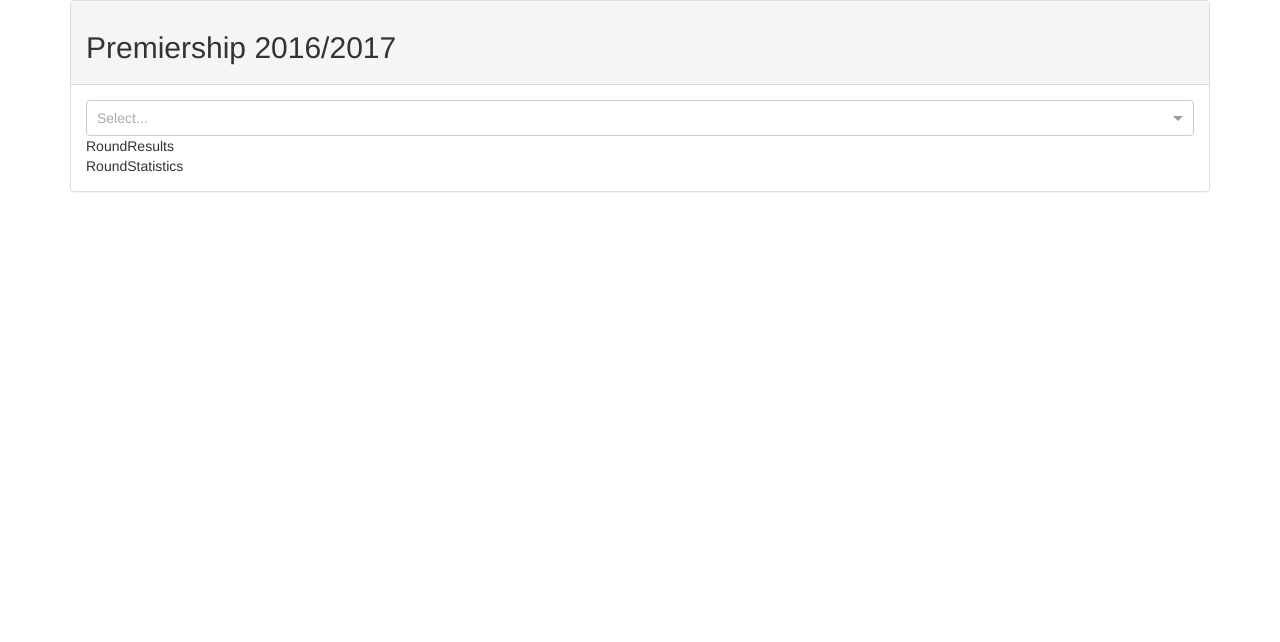
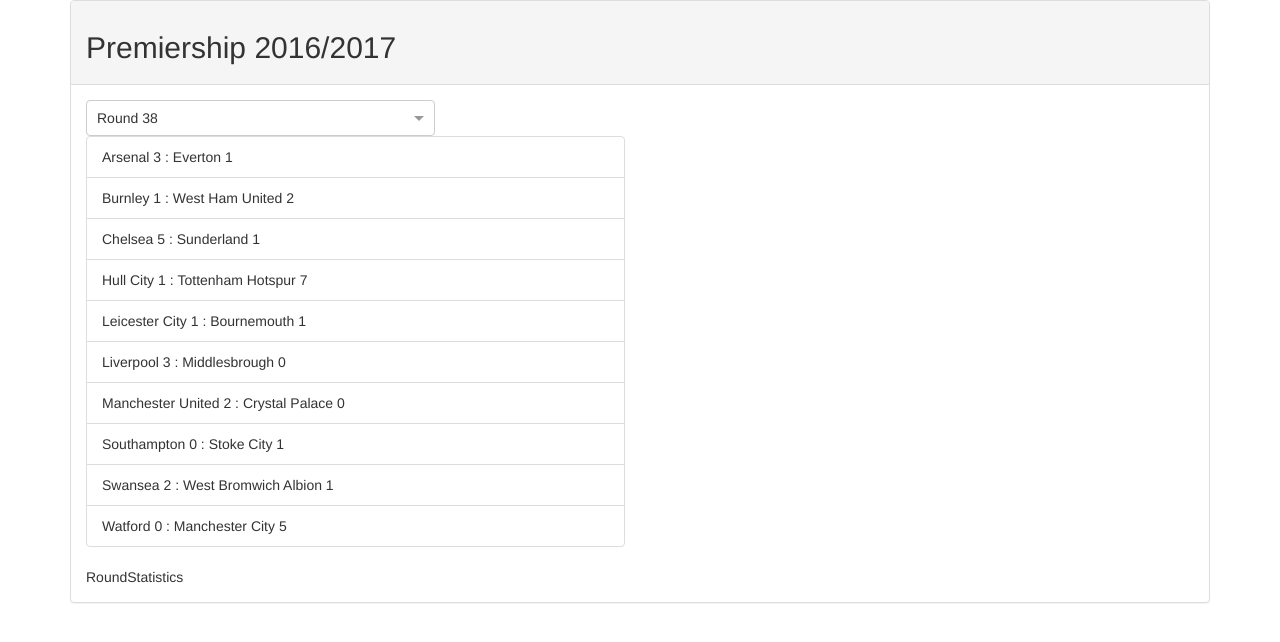
Before and after one commit to Matkovic123/Infobip_premiership, a React (Create React App) app: page / in a window 1280 px wide. Shown: the top 642 px of the page. Built offline with nearby package versions, Linux system fonts and the light colour scheme.

Commit message:
React setup for Premiership and RoundResult components

```diff
--- a/package.json
+++ b/package.json
@@ -3,6 +3,7 @@
   "version": "0.1.0",
   "private": true,
   "dependencies": {
+    "axios": "^0.17.1",
     "react": "^16.2.0",
     "react-bootstrap": "^0.32.1",
     "react-dom": "^16.2.0",
@@ -16,5 +17,8 @@
     "build": "react-scripts build",
     "test": "react-scripts test --env=jsdom",
     "eject": "react-scripts eject"
+  },
+  "devDependencies": {
+    "redux-logger": "^3.0.6"
   }
 }
--- a/src/App.js
+++ b/src/App.js
@@ -1,5 +1,4 @@
 import React, {Component} from 'react';
-import Select from 'react-select';
 import 'react-select/dist/react-select.css';
 import Premiership from "./containers/Premiership/Premiership";
 
@@ -14,9 +13,7 @@
                             <h2>Premiership 2016/2017</h2>
                         </div>
                         <div className="panel-body">
-                            <Select/>
                             <Premiership/>
-
                         </div>
                     </div>
                 </div>
--- a/src/components/RoundResults/RoundResults.js
+++ b/src/components/RoundResults/RoundResults.js
@@ -2,7 +2,18 @@
 
 const RoundResults = (props) => (
     <div>
-        RoundResults
+        <ul className="list-group">
+            {props.matches.map((match, index) => {
+                return (
+                    <li key={index}
+                        className="list-group-item"
+                    >
+                        {match.homeTeam} {match.homeTeamScore} :&nbsp;
+                        {match.opponentTeam} {match.opponentTeamScore}
+                    </li>
+                )
+            })}
+        </ul>
     </div>
 );
 
--- a/src/containers/Premiership/Premiership.js
+++ b/src/containers/Premiership/Premiership.js
@@ -1,20 +1,68 @@
 import React from 'react';
+import Select from 'react-select';
+import axios from 'axios';
+
 import RoundResults from "../../components/RoundResults/RoundResults";
 import RoundStatistics from "../../components/RoundStatistics/RoundStatistics";
+import {createOptionsForSelect, parseMatchesForRound} from "../../helpers/helper";
 
 
 class Premiership extends React.Component {
+    state = {
+        rounds: [],
+        round: 38,
+        matches: [],
+        selectOptions: []
+    };
 
+    componentDidMount() {
+        axios.get('http://localhost:3000/premiership.json')
+            .then(response => {
+                const parsedMatches = parseMatchesForRound(response.data[this.state.round - 1]);
+                const selectOptions = createOptionsForSelect(response.data);
+                this.setState({
+                    rounds: response.data,
+                    matches: parsedMatches,
+                    selectOptions: selectOptions
+                });
+            })
+    }
+
+    onSelectedNewRound = (selectedOption) => {
+        this.setState({
+            ...this.state,
+            round: selectedOption,
+             matches: parseMatchesForRound(this.state.rounds[selectedOption.value-1])
+        });
+    };
 
     render() {
         return (
             <div>
-                <RoundResults/>
-                <RoundStatistics/>
+                <div className="row">
+                    <div className="col-lg-4">
+                        <Select
+                            name="Select round"
+                            value={this.state.round}
+                            onChange={this.onSelectedNewRound}
+                            options={this.state.selectOptions}
+                            clearable={false}
+                        />
+                    </div>
+                </div>
+                <div className="row">
+                    <div className="col-lg-6">
+                        <RoundResults matches={this.state.matches}/>
+                    </div>
+                </div>
+                <div className="row">
+                    <div className="col-lg-6">
+                        <RoundStatistics/>
+                    </div>
+                </div>
             </div>
         );
     }
-
 }
 
 export default Premiership;
--- /dev/null
+++ b/src/helpers/helper.js
@@ -0,0 +1,21 @@
+
+export const parseMatchesForRound = (roundObject) => {
+    return( roundObject.matches.map((round) => {
+        const teams = Object.keys(round);
+        const results = Object.values(round);
+        return {
+            homeTeam: teams[0],
+            opponentTeam: teams[1],
+            homeTeamScore: results[0],
+            opponentTeamScore: results[1]
+        }
+    }));
+};
+
+export const createOptionsForSelect = (rounds) => {
+    let optionsArray = [];
+    for(let i = 0; i<rounds.length; i++) {
+        optionsArray.push({value: i+1, label: 'Round ' + (i+1)})
+    }
+    return optionsArray;
+};
```
Also changed, not shown: src/index.js (+6 -1 lines), src/store/reducer.js (+14 -0 lines), 1 other file (tests, documents, lock files or other folders).
